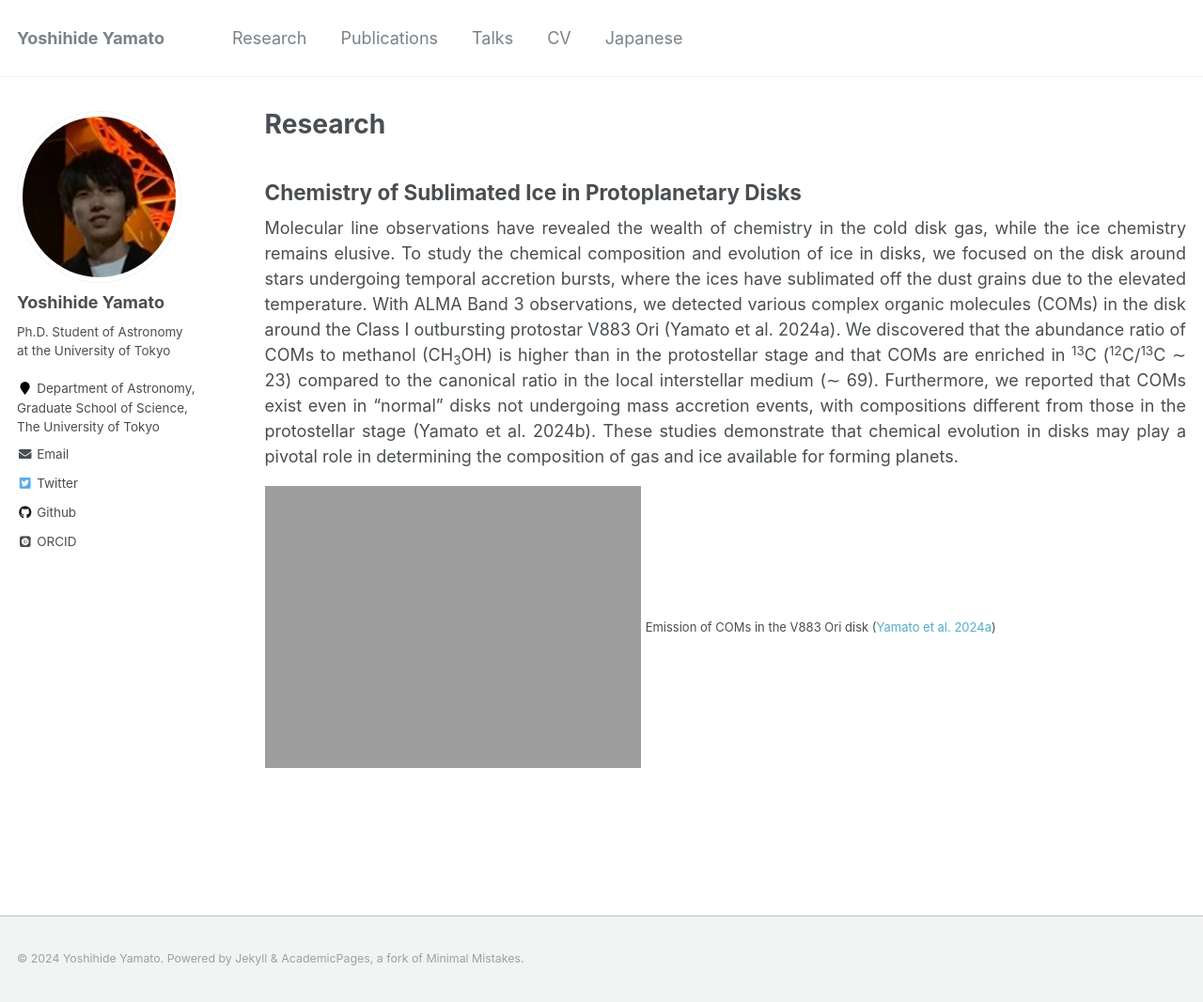
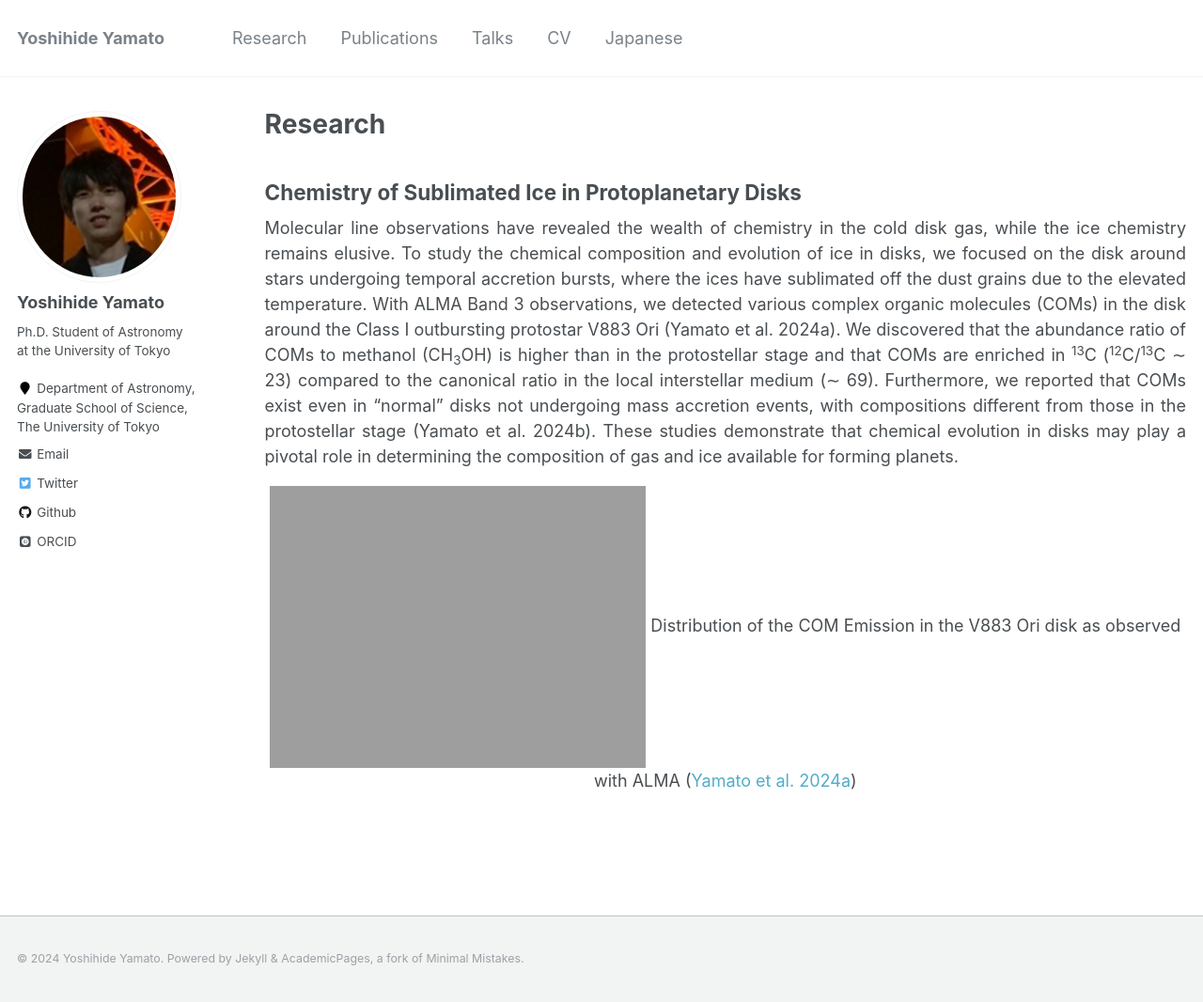
Before and after one commit to yyamato-as/website, a Jekyll site: the page built from _pages/research.md, in a window 1280 px wide and 1066 px high. Shown: the whole window at 94% size. Built offline with Jekyll 4.4.1, drawn with Linux system fonts in a browser that asks for light colours; some web fonts are replaced.

Commit message:
Update research.md

```diff
--- a/_pages/research.md
+++ b/_pages/research.md
@@ -8,5 +8,6 @@ author_profile: true
 ## Chemistry of Sublimated Ice in Protoplanetary Disks
 <div style="text-align: justify">Molecular line observations have revealed the wealth of chemistry in the cold disk gas, while the ice chemistry remains elusive. To study the chemical composition and evolution of ice in disks, we focused on the disk around stars undergoing temporal accretion bursts, where the ices have sublimated off the dust grains due to the elevated temperature. With ALMA Band 3 observations, we detected various complex organic molecules (COMs) in the disk around the Class I outbursting protostar V883 Ori (Yamato et al. 2024a). We discovered that the abundance ratio of COMs to methanol (CH<sub>3</sub>OH) is higher than in the protostellar stage and that COMs are enriched in <sup>13</sup>C (<sup>12</sup>C/<sup>13</sup>C ∼ 23) compared to the canonical ratio in the local interstellar medium (∼ 69). Furthermore, we reported that COMs exist even in “normal” disks not undergoing mass accretion events, with compositions different from those in the protostellar stage (Yamato et al. 2024b). These studies demonstrate that chemical evolution in disks may play a pivotal role in determining the composition of gas and ice available for forming planets.</div>
 
+{: align="center"}
 ![V883Ori](https://yyamato-as.github.io/website/images/V883_Ori_mom0_gallery.png)
-<span style="font-size: small;">Emission of COMs in the V883 Ori disk (<a href="https://ui.adsabs.harvard.edu/abs/2023ApJ...952L..19L/abstract" style="text-decoration: none">Yamato et al. 2024a</a>)</span>
+Distribution of the COM Emission in the V883 Ori disk as observed with ALMA (<a href="https://iopscience.iop.org/article/10.3847/1538-3881/ad11d9" style="text-decoration: none">Yamato et al. 2024a</a>)
```
